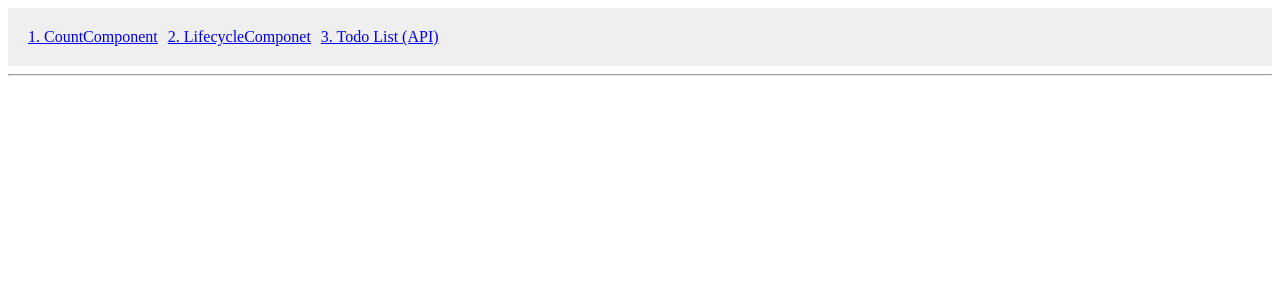
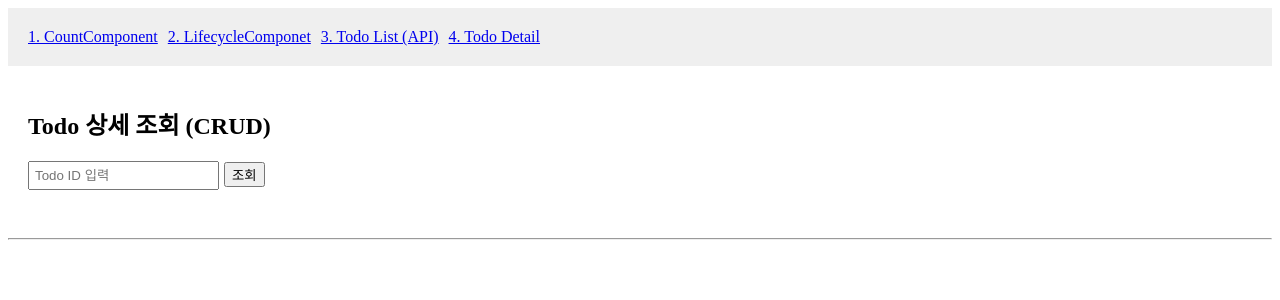
Before and after one commit to hansei-it/app2025_state_countlist, a React (Create React App) app: page /todo-detail in a window 1280 px wide. Shown: the top 300 px of the page. Built offline with nearby package versions, Linux system fonts and the light colour scheme.

Commit message:
[add] 4번째 메뉴로 Todos의 상세페이지로 id 조회및 CRUD 작업 추가

```diff
--- a/src/App.js
+++ b/src/App.js
@@ -4,6 +4,7 @@ import LifecycleComponet from './Lifecycle/LifecycleApp';
 import {Link, Routes, Route} from 'react-router-dom';
 import CounterComponent from './CounterComponent';
 import TodoApp from './Todo/TodoApp';
+import TodoDetail from './Todo/TodoDetail';
 
 function reducer(state, action)
 {
@@ -42,7 +43,8 @@ function App() {
     <nav style={{backgroundColor:'#Efefef', padding:20} }>
       <Link to="/" style={{ marginRight: 10 }}>1. CountComponent</Link>
       <Link to="/lifecycle" style={{ marginRight: 10 }}>2. LifecycleComponet</Link>
-      <Link to="/todos">3. Todo List (API)</Link>
+      <Link to="/todos" style={{ marginRight: 10 }}>3. Todo List (API)</Link>
+      <Link to="/todo-detail">4. Todo Detail</Link>
     </nav>
 
     <Routes>
@@ -50,6 +52,7 @@ function App() {
         onUpdateList={onUpdateList} onRemoveList={onRemoveList}/>} />
       <Route path="/lifecycle" element={<LifecycleComponet/>}/>
       <Route path="/todos" element={<TodoApp/>} />
+      <Route path="/todo-detail" element={<TodoDetail/>} />
     </Routes>
     <hr/>
 
--- /dev/null
+++ b/src/Todo/TodoDetail.js
@@ -0,0 +1,116 @@
+import React, { useState, useEffect } from 'react';
+
+function TodoDetail() {
+  const [todoId, setTodoId] = useState('');
+  const [todo, setTodo] = useState(null);
+  const [loading, setLoading] = useState(false);
+  const [editTitle, setEditTitle] = useState('');
+  const [message, setMessage] = useState('');
+
+  // 1. READ: 특정 ID의 Todo 조회
+  const fetchTodo = async () => {
+    if (!todoId) return;
+    setLoading(true);
+    setTodo(null);
+    setMessage('');
+
+    try {
+      const response = await fetch(`https://jsonplaceholder.typicode.com/todos/${todoId}`);
+      if (!response.ok) {
+        throw new Error('Todo not found');
+      }
+      const data = await response.json();
+      setTodo(data);
+      setEditTitle(data.title);
+    } catch (error) {
+      console.error("Error fetching todo:", error);
+      setMessage('Todo를 찾을 수 없습니다.');
+    }
+    setLoading(false);
+  };
+
+  // 2. UPDATE: 내용 수정
+  const onUpdateTodo = async () => {
+    if (!todo) return;
+
+    try {
+      await fetch(`https://jsonplaceholder.typicode.com/todos/${todo.id}`, {
+        method: 'PATCH',
+        body: JSON.stringify({
+          title: editTitle,
+        }),
+        headers: {
+          'Content-type': 'application/json; charset=UTF-8',
+        },
+      });
+
+      setTodo({ ...todo, title: editTitle });
+      setMessage('수정되었습니다.');
+    } catch (error) {
+      console.error("Error updating todo:", error);
+      setMessage('수정 중 오류가 발생했습니다.');
+    }
+  };
+
+  // 3. DELETE: 삭제
+  const onDeleteTodo = async () => {
+    if (!todo) return;
+
+    try {
+      await fetch(`https://jsonplaceholder.typicode.com/todos/${todo.id}`, {
+        method: 'DELETE',
+      });
+      setTodo(null);
+      setTodoId('');
+      setMessage('삭제되었습니다.');
+    } catch (error) {
+      console.error("Error deleting todo:", error);
+      setMessage('삭제 중 오류가 발생했습니다.');
+    }
+  };
+
+  return (
+    <div style={{ padding: '20px' }}>
+      <h2>Todo 상세 조회 (CRUD)</h2>
+
+      <div style={{ marginBottom: '20px' }}>
+        <input
+          type="number"
+          value={todoId}
+          onChange={(e) => setTodoId(e.target.value)}
+          placeholder="Todo ID 입력"
+          style={{ marginRight: '5px', padding: '5px' }}
+        />
+        <button onClick={fetchTodo}>조회</button>
+      </div>
+
+      {loading && <p>로딩 중...</p>}
+      {message && <p style={{ color: 'red' }}>{message}</p>}
+
+      {todo && (
+        <div style={{ border: '1px solid #ccc', padding: '20px', borderRadius: '5px' }}>
+          <p><strong>ID:</strong> {todo.id}</p>
+          <p><strong>User ID:</strong> {todo.userId}</p>
+          <p><strong>Completed:</strong> {todo.completed ? 'Yes' : 'No'}</p>
+
+          <div style={{ marginTop: '10px' }}>
+            <label><strong>Title: </strong></label>
+            <input
+              type="text"
+              value={editTitle}
+              onChange={(e) => setEditTitle(e.target.value)}
+              style={{ width: '70%', padding: '5px', marginRight: '5px' }}
+            />
+          </div>
+
+          <div style={{ marginTop: '20px' }}>
+            <button onClick={onUpdateTodo} style={{ marginRight: '5px' }}>수정 저장</button>
+            <button onClick={onDeleteTodo} style={{ backgroundColor: '#cccccc' }}>삭제</button>
+          </div>
+        </div>
+      )}
+    </div>
+  );
+}
+
+export default TodoDetail;
```
